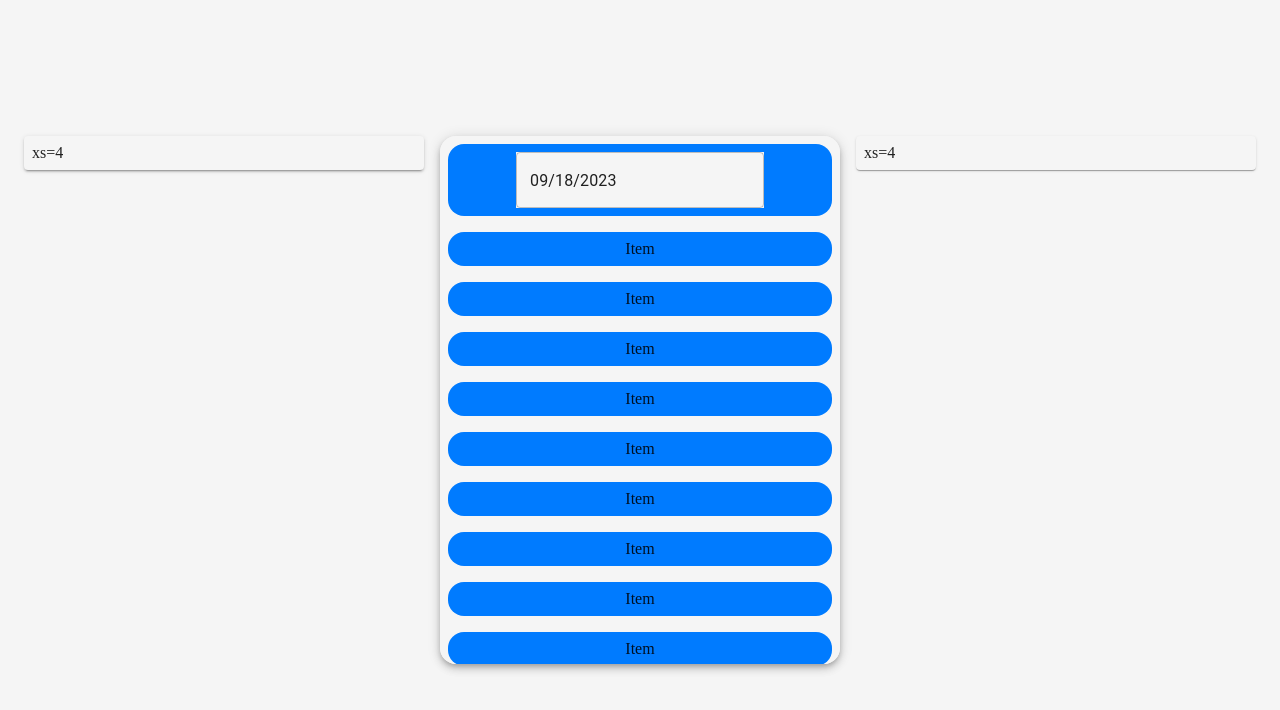
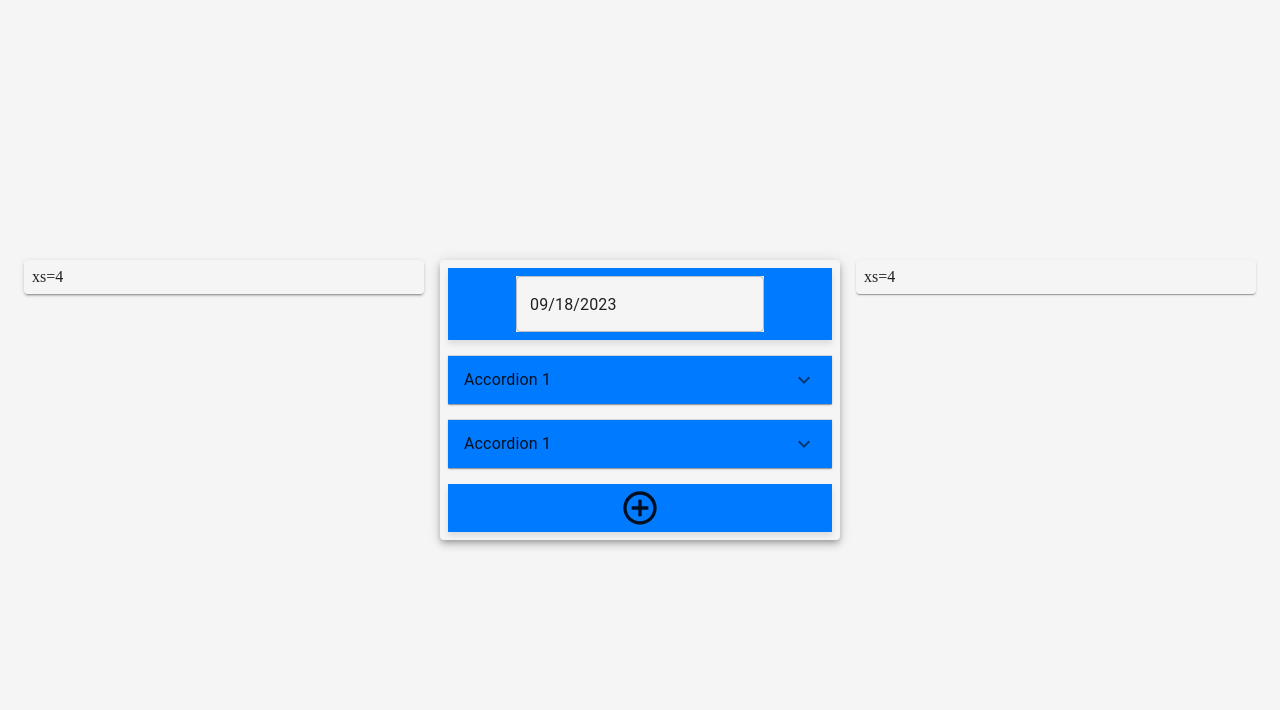
Before and after one commit to MichaelLin12/ToDoApp, a React (Create React App) app in the folder frontend/: page / in a window 1280 px wide. Shown: the top 710 px of the page. Built offline with nearby package versions, Linux system fonts and the light colour scheme; the HTML template or start-up script is replaced by a standard one.

Commit message:
revamped items component to be adaptable

```diff
--- a/frontend/package.json
+++ b/frontend/package.json
@@ -6,6 +6,7 @@
     "@emotion/react": "^11.11.1",
     "@emotion/styled": "^11.11.0",
     "@fontsource/roboto": "^5.0.8",
+    "@mui/icons-material": "^5.14.9",
     "@mui/material": "^5.14.9",
     "@mui/x-date-pickers": "^6.14.0",
     "@testing-library/jest-dom": "^5.17.0",
--- a/frontend/src/App.tsx
+++ b/frontend/src/App.tsx
@@ -1,7 +1,7 @@
 import React from 'react';
 import Box from '@mui/material/Box';
 import Grid from '@mui/material/Grid';
-import {Colors} from './Colors';
+import {Colors} from './Utilities';
 import Container from '@mui/material/Container';
 import Weather from './components/Weather';
 import Time from './components/Time';
--- a/frontend/src/Colors.tsx
+++ b/frontend/src/Utilities.tsx
@@ -14,3 +14,10 @@ export const Colors = {
     error: '#FF3D00', // Dark Red: This color can be used for error messages or warnings.
     success: '#4CAF50' // Green: This color can be used to indicate successful actions, like saving or completing a task.
 }
+
+export const ItemTypes = {
+    TASK: 0,
+    ADD: 1,
+    TIME: 2,
+    WEATHER: 3
+}
--- /dev/null
+++ b/frontend/src/components/Item.tsx
@@ -0,0 +1,78 @@
+import React from 'react'
+import { styled } from '@mui/system';
+import {Colors, ItemTypes} from '../Utilities';
+import { Accordion, AccordionSummary, AccordionDetails, Typography } from '@mui/material';
+import ExpandMoreIcon from '@mui/icons-material/ExpandMore';
+import AddCircleOutlineOutlinedIcon from '@mui/icons-material/AddCircleOutlineOutlined';
+
+
+const Task = styled(Accordion)(({ theme }) => ({
+  backgroundColor: Colors.primary,
+  maxHeight: '32rem',
+  Height: '32rem',
+}));
+
+const Add = styled('div')({
+  backgroundColor: Colors.primary,
+  width: '100%',
+  display: 'flex',
+  justifyContent: 'center',
+  alignItems: 'center',
+  height: '3rem',
+  boxShadow: '0px 4px 6px rgba(0, 0, 0, 0.1)',
+  '&:hover': {
+    boxShadow: '0px 8px 12px rgba(0, 0, 0, 0.2)', // Increase shadow on hover
+    cursor: 'pointer'
+  },
+});
+
+interface Props{
+  varient: number
+}
+
+export default function Item(props: Props) {
+
+  if(props.varient === ItemTypes.TASK){
+    return (
+      <>
+          <Task
+            square={false}
+            disableGutters={true}
+          >
+            <AccordionSummary
+              expandIcon={<ExpandMoreIcon />}
+              aria-controls="panel1a-content"
+              id="panel1a-header"
+            >
+              <Typography>Accordion 1</Typography>
+            </AccordionSummary>
+            <AccordionDetails
+            >
+              <Typography>
+                Lorem ipsum dolor sit amet, consectetur adipiscing elit. Suspendisse
+                malesuada lacus ex, sit amet blandit leo lobortis eget.
+              </Typography>
+            </AccordionDetails>
+          </Task>
+      </>
+    )
+  }else if(props.varient == ItemTypes.ADD){
+    return (
+      <Add>
+        <AddCircleOutlineOutlinedIcon sx={{fontSize: 40}}/>
+      </Add>
+    )
+  }else if(props.varient == ItemTypes.TIME){
+    return (
+      <>
+        Time
+      </>
+    )
+  }else{
+    return (
+      <>
+        Weather
+      </>
+    )
+  }
+}
--- a/frontend/src/components/StackItem.tsx
+++ /dev/null
@@ -1,26 +0,0 @@
-import React from 'react'
-import { styled } from '@mui/system';
-import {Colors} from '../Colors';
-
-const Item = styled('div')({
-    backgroundColor: Colors.primary,
-    display: 'flex',
-    justifyContent: 'center',
-    alignItems: 'center',
-    width: '100%',
-    borderRadius: '1rem',
-    marginTop: '0.5rem',
-    marginBottom: '0.5rem',
-    paddingTop: '0.5rem',
-    paddingBottom: '0.5rem'
-});
-
-export default function StackItem() {
-  return (
-    <>
-        <Item>
-            Item
-        </Item>
-    </>
-  )
-}
--- a/frontend/src/components/Time.tsx
+++ b/frontend/src/components/Time.tsx
@@ -1,7 +1,7 @@
 import React from 'react'
 import { styled } from '@mui/system';
 import Paper from '@mui/material/Paper';
-import {Colors} from '../Colors';
+import {Colors} from '../Utilities';
 
 const Item = styled(Paper)(({ theme }) => ({
     backgroundColor: Colors.background,
--- a/frontend/src/components/ToDo.tsx
+++ b/frontend/src/components/ToDo.tsx
@@ -1,11 +1,11 @@
 import React, {useState} from 'react'
 import { styled } from '@mui/system';
 import Paper from '@mui/material/Paper';
-import {Colors} from '../Colors';
+import {Colors,ItemTypes} from '../Utilities';
 import Stack from '@mui/material/Stack';
 import dayjs from 'dayjs';
 import { DatePicker } from '@mui/x-date-pickers/DatePicker';
-import StackItem from './StackItem';
+import Item from './Item';
 
 const Header = styled('div')({
     backgroundColor: Colors.primary,
@@ -13,11 +13,11 @@ const Header = styled('div')({
     justifyContent: 'center',
     alignItems: 'center',
     width: '100%',
-    borderRadius: '1rem',
     marginTop: '0.5rem',
     marginBottom: '0.5rem',
     paddingTop: '0.5rem',
-    paddingBottom: '0.5rem'
+    paddingBottom: '0.5rem',
+    boxShadow: '0px 4px 6px rgba(0, 0, 0, 0.1)',
 });
 
 const Palette = styled(Paper)(({ theme }) => ({
@@ -25,7 +25,6 @@ const Palette = styled(Paper)(({ theme }) => ({
     padding: theme.spacing(1),
     maxHeight: '32rem',
     Height: '32rem',
-    borderRadius: '1rem',
     overflowY: 'auto'
 }));
 
@@ -44,23 +43,12 @@ export default function ToDo() {
                             setDate(newValue);
                         }}
                         views={['year', 'month', 'day']}
-                        sx={{ backgroundColor: Colors.background}}
+                        sx={{ backgroundColor: Colors.background,}}
                     />
                 </Header>
-                <StackItem />
-                <StackItem />
-                <StackItem />
-                <StackItem />
-                <StackItem />
-                <StackItem />
-                <StackItem />
-                <StackItem />
-                <StackItem />
-                <StackItem />
-                <StackItem />
-                <StackItem />
-                <StackItem />
-                <StackItem />
+                <Item varient={ItemTypes.TASK}/>
+                <Item varient={ItemTypes.TASK}/>
+                <Item varient={ItemTypes.ADD}/>
             </Stack>
         </Palette>
     </>
--- a/frontend/src/components/Weather.tsx
+++ b/frontend/src/components/Weather.tsx
@@ -1,7 +1,7 @@
 import React from 'react'
 import { styled } from '@mui/system';
 import Paper from '@mui/material/Paper';
-import {Colors} from '../Colors';
+import {Colors} from '../Utilities';
 
 const Item = styled(Paper)(({ theme }) => ({
     backgroundColor: Colors.background,
```
Also changed, not shown: 1 other file (tests, documents, lock files or other folders).
